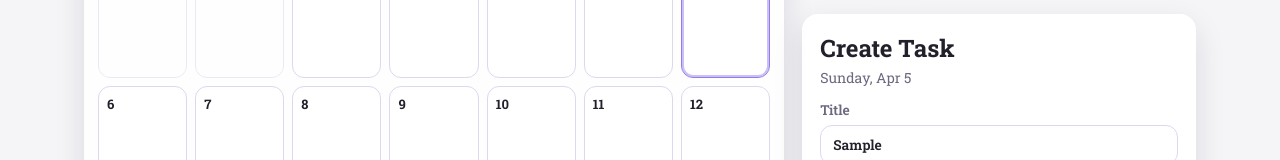
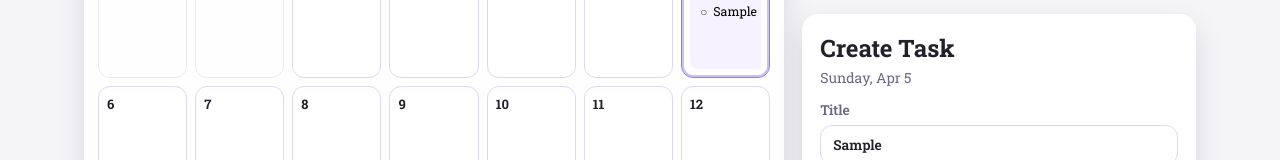
Before and after one commit to nishadipri/Monthly-Planner, a Next.js app: page / in a window 1280 px wide. Both pictures are taken after typing "Sample", "Sample" into the empty fields and a click on the button "Add task". Shown: the part 652-812 px from the top of the page. Built offline with nearby package versions, Linux system fonts and the light colour scheme.

Commit message:
Add task completion toggle and removal functionality in CalendarGrid

```diff
--- a/src/components/planner/calendar-grid.tsx
+++ b/src/components/planner/calendar-grid.tsx
@@ -11,6 +11,8 @@ interface CalendarGridProps {
   tasksByDate: Record<string, Task[]>;
   onSelectDate: (dateISO: string) => void;
   onEditTask: (taskId: string) => void;
+  onToggleComplete: (taskId: string) => void;
+  onRemoveTask: (taskId: string) => void;
 }
 
 export function CalendarGrid({
@@ -20,6 +22,8 @@ export function CalendarGrid({
   tasksByDate,
   onSelectDate,
   onEditTask,
+  onToggleComplete,
+  onRemoveTask,
 }: CalendarGridProps) {
   const matrix = getMonthMatrix(year, monthIndex);
 
@@ -62,24 +66,44 @@ export function CalendarGrid({
                 </header>
 
                 <ul className="dayTaskList">
-                  {tasks.slice(0, 3).map((task) => (
-                    <li key={task.id}>
+                  {tasks.map((task) => (
+                    <li key={task.id} className={`taskChip status-${task.status} priority-${task.priority}`}>
                       <button
                         type="button"
-                        className={`taskChip status-${task.status} priority-${task.priority}`}
-                        onClick={(event) => {
-                          event.stopPropagation();
+                        className="taskChipToggle"
+                        aria-label={task.status === 'done' ? 'Mark incomplete' : 'Mark complete'}
+                        onClick={(e) => {
+                          e.stopPropagation();
+                          onToggleComplete(task.id);
+                        }}
+                      >
+                        {task.status === 'done' ? '✓' : '○'}
+                      </button>
+                      <button
+                        type="button"
+                        className="taskChipTitle"
+                        onClick={(e) => {
+                          e.stopPropagation();
                           onEditTask(task.id);
                         }}
                         data-testid={`task-item-${task.id}`}
                       >
                         {task.title}
                       </button>
+                      <button
+                        type="button"
+                        className="taskChipDelete"
+                        aria-label={`Delete ${task.title}`}
+                        onClick={(e) => {
+                          e.stopPropagation();
+                          onRemoveTask(task.id);
+                        }}
+                      >
+                        ×
+                      </button>
                     </li>
                   ))}
                 </ul>
-
-                {tasks.length > 3 ? <p className="moreTasks">+{tasks.length - 3} more</p> : null}
               </article>
             );
           })
```
